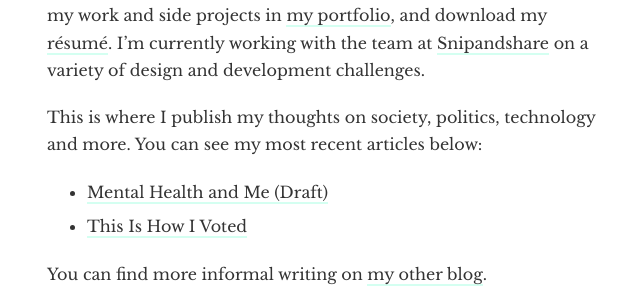
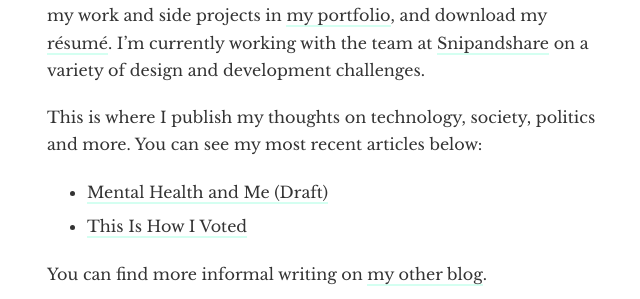
Before and after one commit to gmph/gmph.github.io, a Jekyll site: the page built from index.md, in a window 1280 px wide. Shown: the part 372-671 px from the top of the page, without its empty margins (318-958 px from the left). Built offline with Jekyll 4.4.1, drawn with Linux system fonts in a browser that asks for light colours; nearby versions of some CDN libraries; some web fonts are replaced.

Commit message:
Landing page layout fix

```diff
--- a/index.md
+++ b/index.md
@@ -13,7 +13,7 @@ I am a Designer and Front-end Developer with 3 years industry experience working
 
 <!-- If you would like to discuss a role at your company, please [email me](mailto:hi@grahammacphee.co.uk) to arrange a call. -->
 
-This is where I publish my thoughts on society, politics, technology and more. You can see my most recent articles below:
+This is where I publish my thoughts on technology, society, politics and more. You can see my most recent articles below:
 
 <ul>
   {% for post in site.posts limit:6 %}
```
